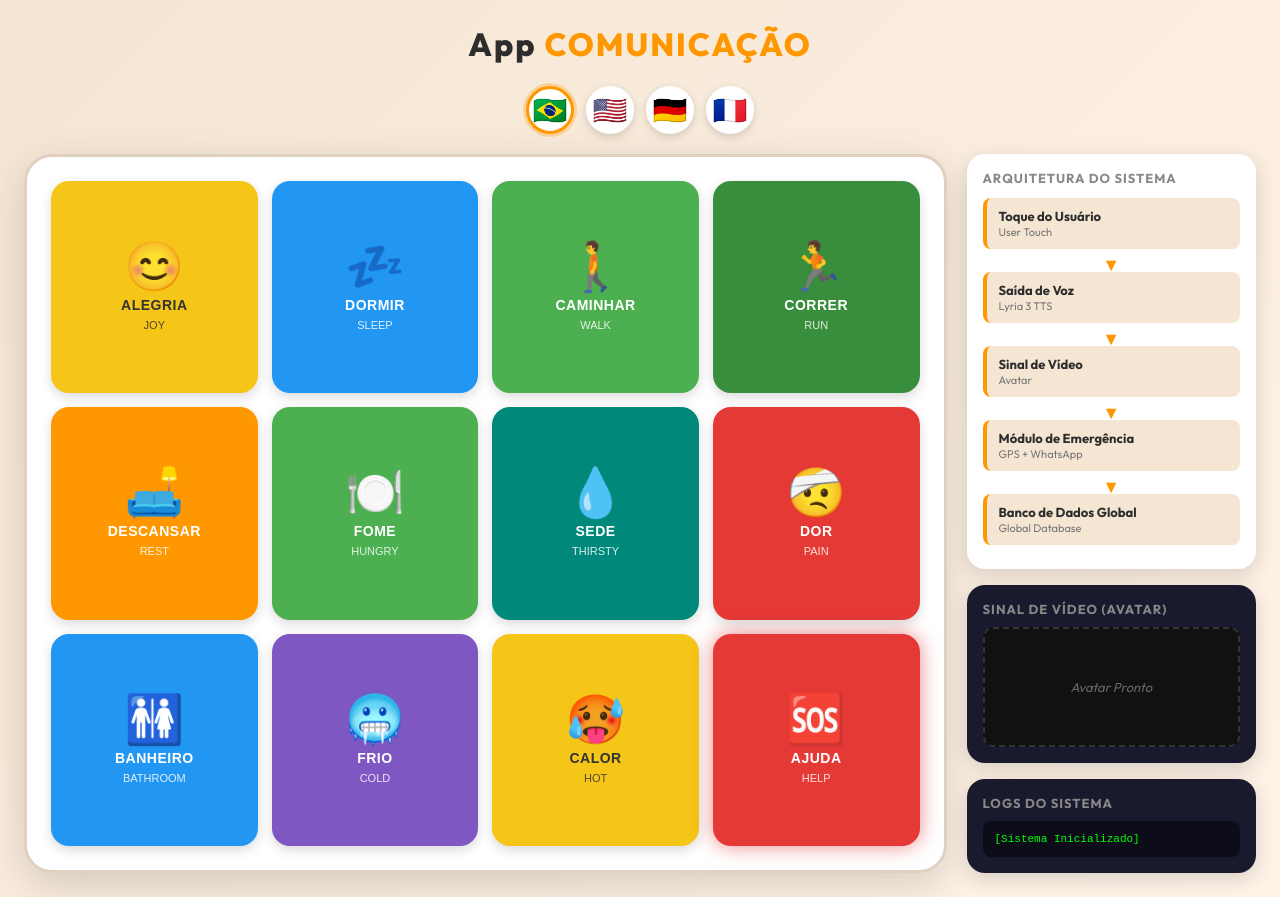
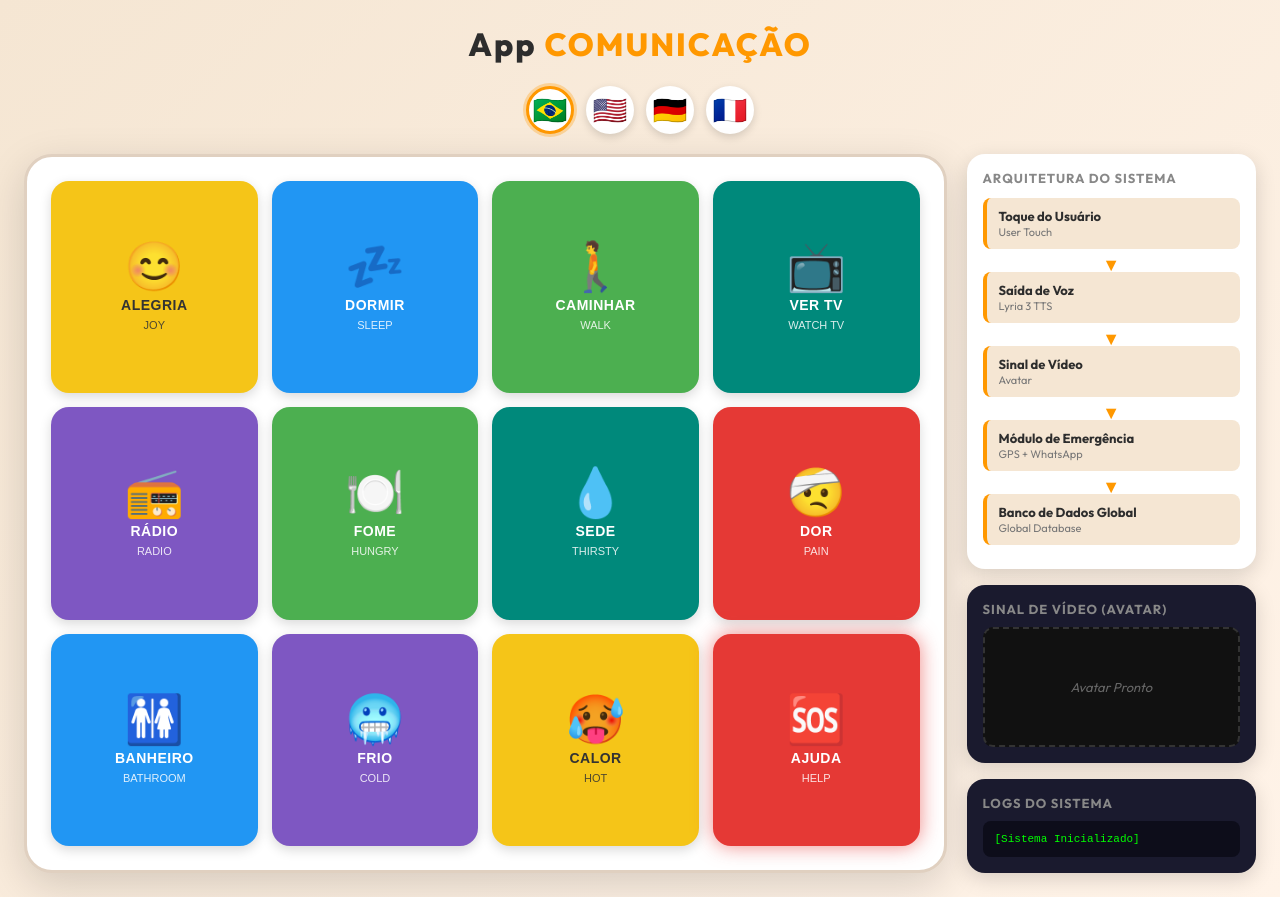
Before and after one commit to cj4c0b1/App_Comunicacao_Assistiva, a website: page index.html in a window 1280 px wide. Drawn offline with Linux system fonts and the light colour scheme.

Commit message:
Add TV and Radio features

```diff
--- /dev/null
+++ b/capacitor.config.json
@@ -0,0 +1,5 @@
+{
+  "appId": "com.comunicacao.assistiva",
+  "appName": "App Comunicacao",
+  "webDir": "www"
+}
--- a/index.html
+++ b/index.html
@@ -309,17 +309,15 @@
                     <span class="label-pt">Caminhar</span>
                     <span class="label-en">Walk</span>
                 </button>
-                <button class="btn-assistive bg-green-d" onclick="AppCore.onButtonClick('run', window.currentLang)">
-                    <span class="icon">🏃</span>
-                    <span class="label-pt">Correr</span>
-                    <span class="label-en">Run</span>
+                <button class="btn-assistive bg-teal" onclick="AppCore.onButtonClick('tv', window.currentLang)">
+                    <span class="icon">📺</span>
+                    <span class="label-pt">Ver TV</span>
+                    <span class="label-en">Watch TV</span>
                 </button>
-
-                <!-- Row 2 -->
-                <button class="btn-assistive bg-orange" onclick="AppCore.onButtonClick('rest', window.currentLang)">
-                    <span class="icon">🛋️</span>
-                    <span class="label-pt">Descansar</span>
-                    <span class="label-en">Rest</span>
+                <button class="btn-assistive bg-purple" onclick="AppCore.onButtonClick('radio', window.currentLang)">
+                    <span class="icon">📻</span>
+                    <span class="label-pt">Rádio</span>
+                    <span class="label-en">Radio</span>
                 </button>
                 <button class="btn-assistive bg-green" onclick="AppCore.onButtonClick('hungry', window.currentLang)">
                     <span class="icon">🍽️</span>
--- a/logic_engine.js
+++ b/logic_engine.js
@@ -13,6 +13,8 @@ const AppCore = {
     'bathroom':  { icon: '🚻', pt: 'Preciso ir ao banheiro.', en: 'I need the bathroom.', de: 'Ich muss zur Toilette.', fr: 'Je dois aller aux toilettes.' },
     'cold':      { icon: '🥶', pt: 'Estou com frio.',       en: 'I am cold.',          de: 'Mir ist kalt.',           fr: "J'ai froid." },
     'hot':       { icon: '🥵', pt: 'Estou com calor.',      en: 'I am hot.',           de: 'Mir ist heiß.',           fr: "J'ai chaud." },
+    'tv':        { icon: '📺', pt: 'Quero ver TV.',         en: 'I want to watch TV.', de: 'Ich möchte fernsehen.',    fr: 'Je veux regarder la TV.' },
+    'radio':     { icon: '📻', pt: 'Quero ouvir rádio.',    en: 'I want to hear radio.', de: 'Ich möchte Radio hören.', fr: 'Je veux écouter la radio.' },
     'help':      { icon: '🆘', pt: 'Preciso de ajuda!',     en: 'I need help!',        de: 'Ich brauche Hilfe!',     fr: "J'ai besoin d'aide!" },
   },
 
```
Also changed, not shown: package.json (added, +26 -0 lines), 1 other file.
